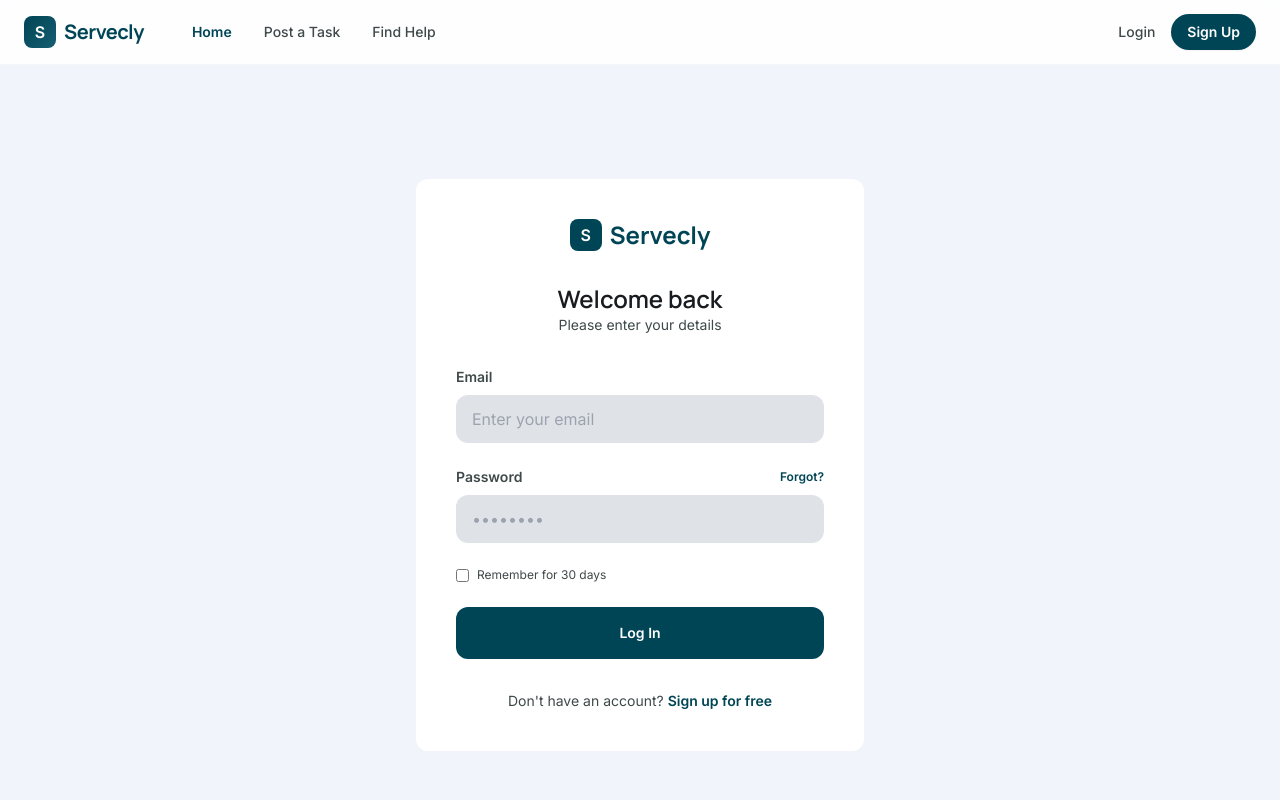
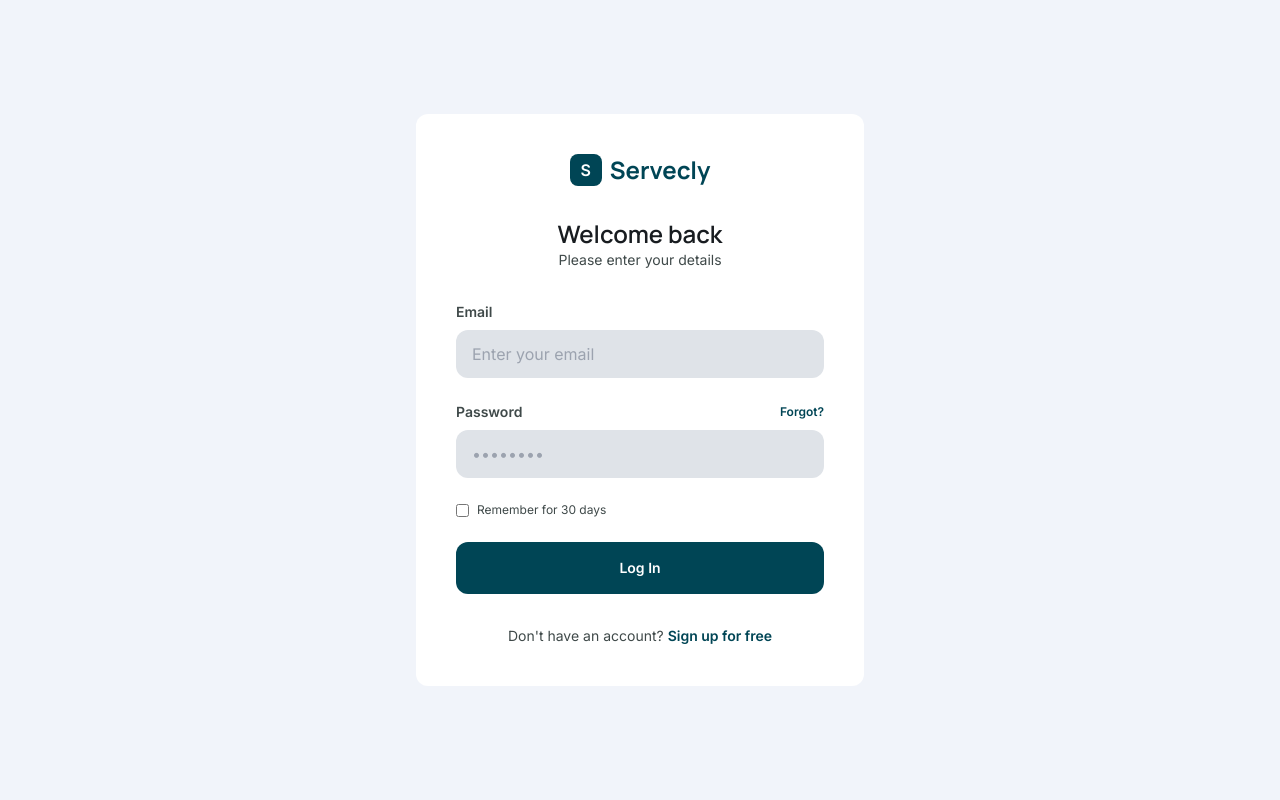
Before and after one commit to PgTobby-07/Servecly-Marektplace, a React (Vite) app: page /login in a window 1280 px wide. Shown: the top 800 px of the page. Built offline with nearby package versions, Linux system fonts and the light colour scheme.

Commit message:
Refactor login route to use Login component directly
Removed MainLayout wrapper from the login route.

```diff
--- a/src/App.jsx
+++ b/src/App.jsx
@@ -52,10 +52,9 @@ function App() {
         />
 
         {/* Auth Pages */}
-        <Route path="/login" element={<MainLayout>
+        <Route path="/login" element={
           <Login />
-        </MainLayout>
-        }/>
+    }/>
         <Route path="/signup" element={<SignUp />} />
 
         {/* Other Marketplace Routes */}
```
